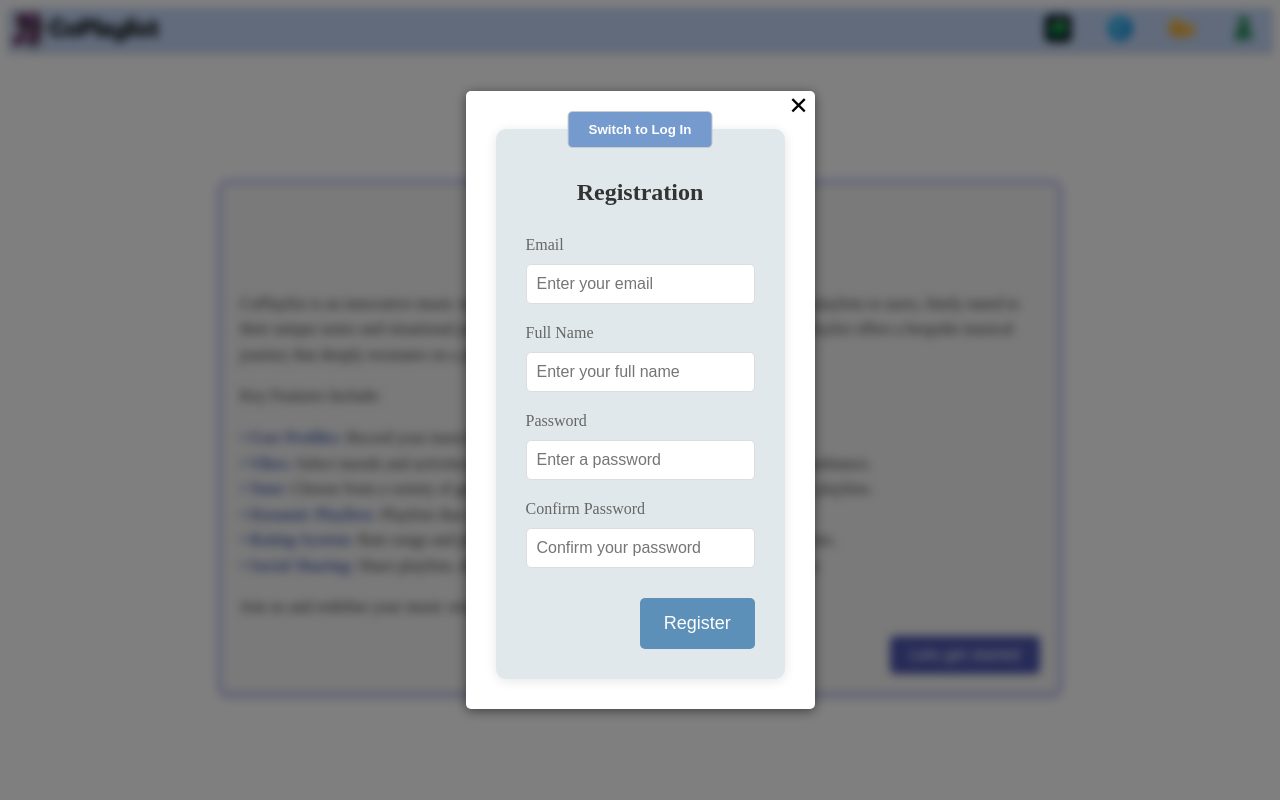
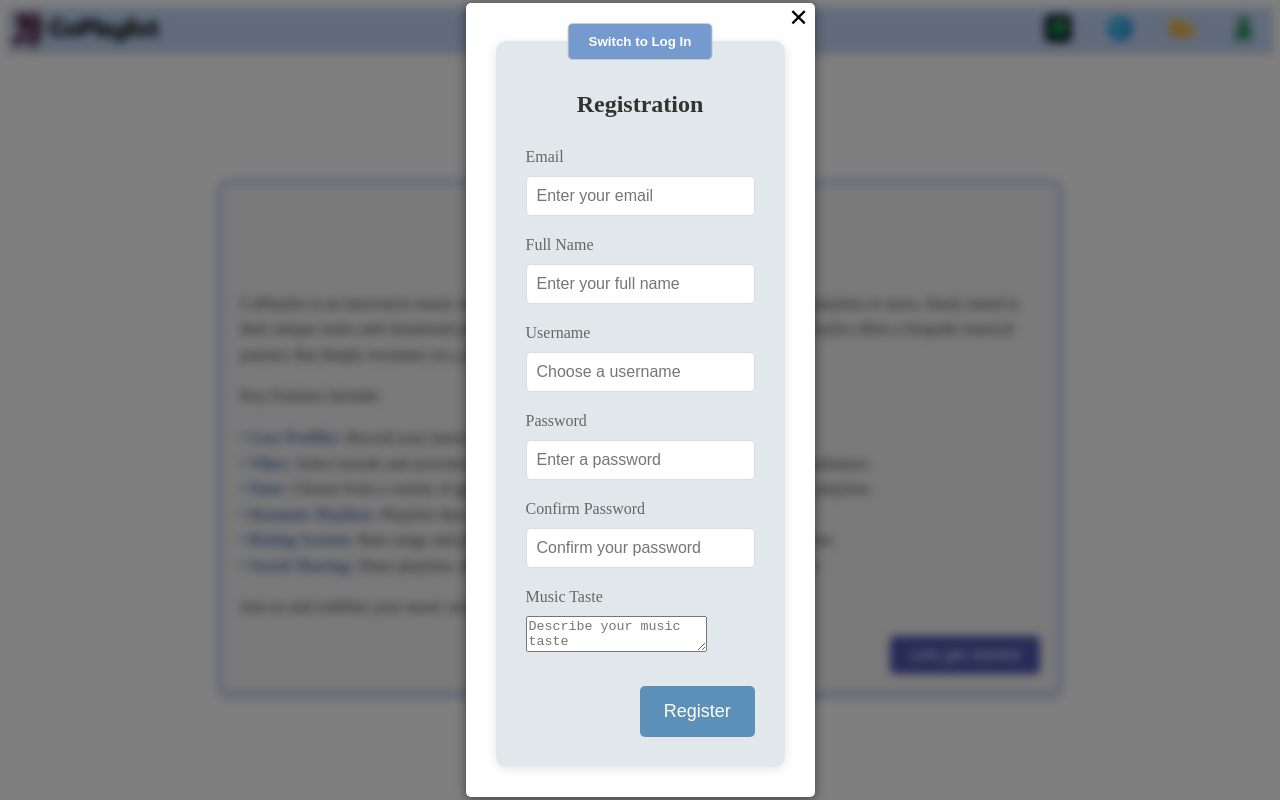
Before and after one commit to WuTangLan1/coplaylist, a Vue app: page / in a window 1280 px wide. Both pictures are taken after a click on the element 1244 px from the left and 30 px from the top of the page. Built offline with nearby package versions, Linux system fonts and the light colour scheme; no server answers.

Commit message:
register working

```diff
--- a/src/components/authDir/regSide.vue
+++ b/src/components/authDir/regSide.vue
@@ -1,4 +1,4 @@
-<!-- This is the code for src\components\auth\regSide.vue -->
+<!-- src\components\auth\regSide.vue -->
 <script>
 import { ref } from 'vue';
 import { useAuthStore } from '@/stores/useAuthStore';
@@ -7,10 +7,12 @@ export default {
   name: 'RegSide',
   setup() {
     const form = ref({
+      email: '',
+      fullName: '',
       username: '',
-      fullName: '',
       password: '',
-      confirmPassword: ''
+      confirmPassword: '',
+      musicTaste: ''
     });
 
     const authStore = useAuthStore();
@@ -22,11 +24,7 @@ export default {
       }
 
       try {
-        await authStore.registerUser({
-          username: form.value.username,
-          fullName: form.value.fullName,
-          password: form.value.password
-        });
+        await authStore.registerUser(form.value);
       } catch (error) {
         console.error(error);
       }
@@ -45,12 +43,16 @@ export default {
     <form @submit.prevent="register" class="registration-form">
       <h2>Registration</h2>
       <div class="form-group">
-          <label for="username">Email</label>
-          <input type="email" id="username" v-model.trim="form.username" required placeholder="Enter your email">
+        <label for="email">Email</label>
+        <input type="email" id="email" v-model.trim="form.email" required placeholder="Enter your email">
       </div>
       <div class="form-group">
         <label for="fullName">Full Name</label>
         <input type="text" id="fullName" v-model.trim="form.fullName" required placeholder="Enter your full name">
+      </div>
+      <div class="form-group">
+        <label for="username">Username</label>
+        <input type="text" id="username" v-model.trim="form.username" required placeholder="Choose a username">
       </div>
       <div class="form-group">
         <label for="password">Password</label>
@@ -60,6 +62,10 @@ export default {
         <label for="confirmPassword">Confirm Password</label>
         <input type="password" id="confirmPassword" v-model="form.confirmPassword" required minlength="6" placeholder="Confirm your password">
       </div>
+      <div class="form-group">
+        <label for="musicTaste">Music Taste</label>
+        <textarea id="musicTaste" v-model="form.musicTaste" required placeholder="Describe your music taste"></textarea>
+      </div>
       <div class="btn-grp">
         <button type="submit" class="submit-button">Register</button>
       </div>
@@ -67,13 +73,14 @@ export default {
   </div>
 </template>
 
+
   <style scoped>
   .registration-container {
     background: #e1e8eb;
     padding: 30px;
     border-radius: 10px;
     box-shadow: 0 2px 12px rgba(0, 0, 0, 0.1);
-    max-height: 70vh;
+    max-height: 85vh;
     margin-top: 0.5rem;
   }
 
--- a/src/stores/useAuthStore.js
+++ b/src/stores/useAuthStore.js
@@ -10,9 +10,9 @@ export const useAuthStore = defineStore('auth', {
   }),
   actions: {
     async registerUser(details) {
-      const { username, fullName, password } = details;
+      const { email, fullName, username, password, musicTaste } = details;
       try {
-        const userCredential = await createUserWithEmailAndPassword(auth, username, password);
+        const userCredential = await createUserWithEmailAndPassword(auth, email, password);
         const user = userCredential.user;
 
         await updateProfile(user, {
@@ -21,8 +21,9 @@ export const useAuthStore = defineStore('auth', {
 
         const userProfile = {
           full_name: fullName,
-          dayscomp: [],
-          highscore: 0
+          username: username,
+          playlists: [],  // Assuming this should be empty at registration
+          taste: musicTaste
         };
 
         await setDoc(doc(db, 'profiles', user.uid), userProfile);
```
Lines whose indentation alone changed are shown as unchanged.
